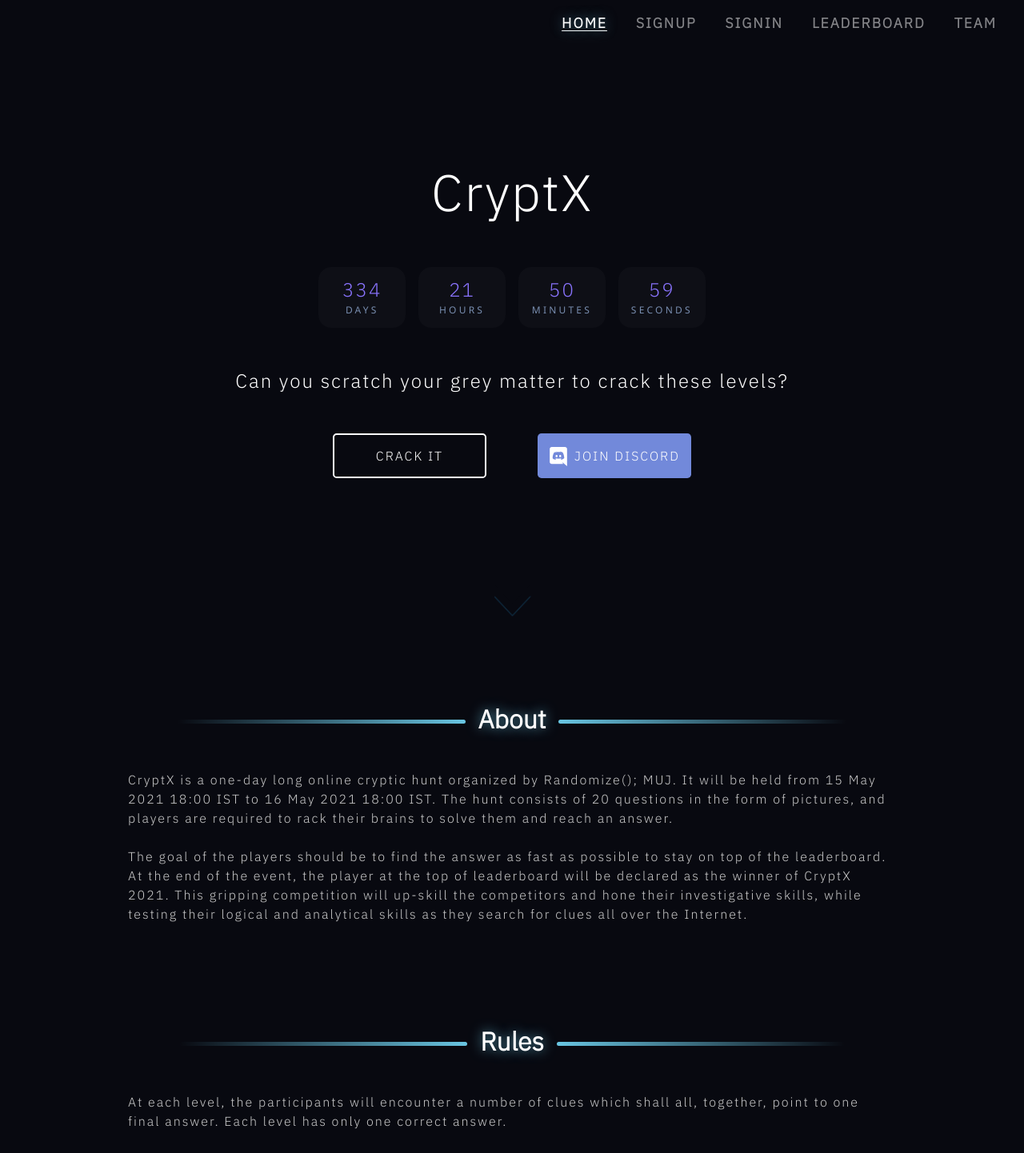
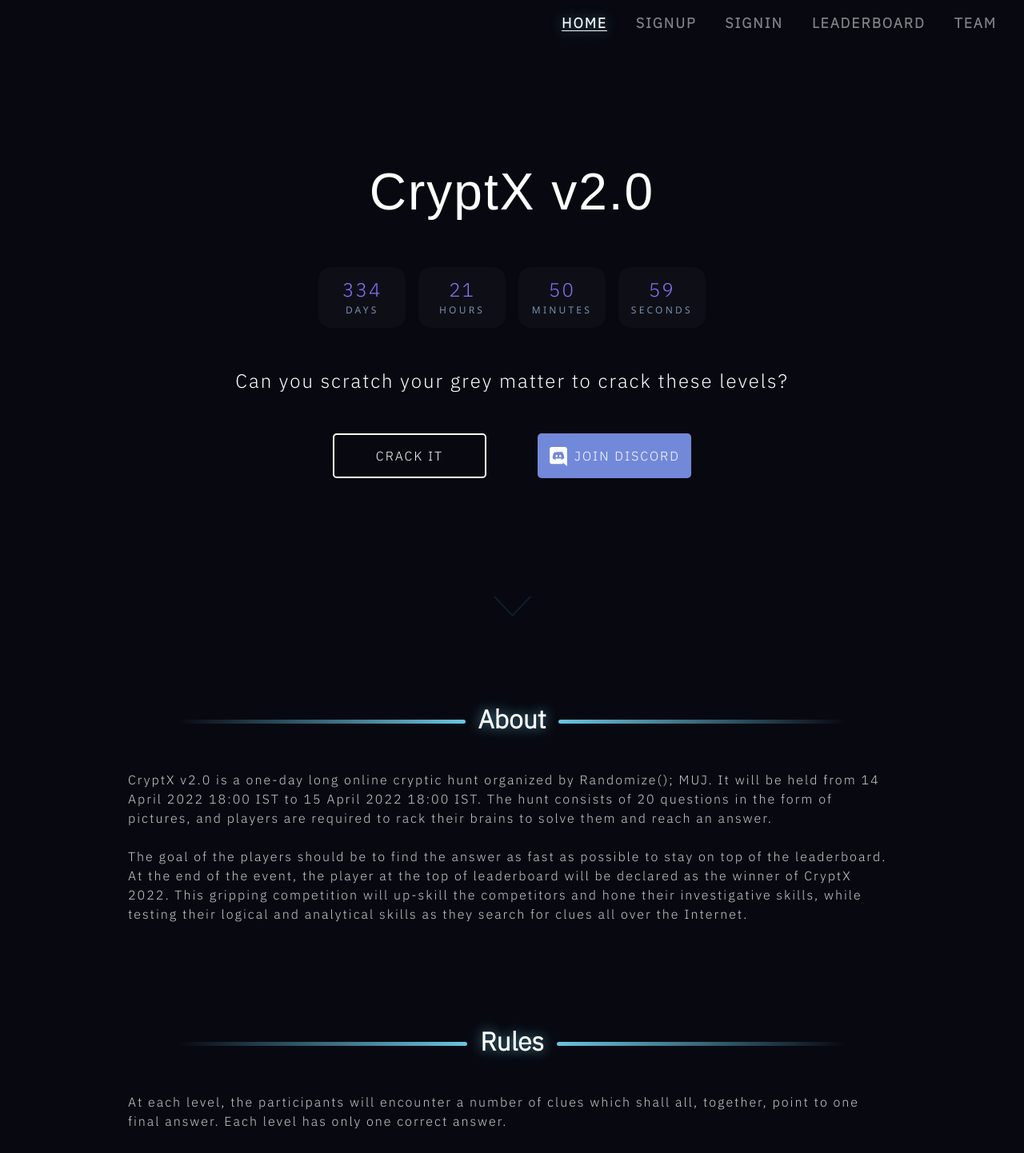
Before and after one commit to kg-kartik/CryptX, a React (Create React App) app in the folder client/: page / in a window 1280 px wide. Shown: the top 1442 px of the page at 80% size. Built offline with nearby package versions, Linux system fonts and the light colour scheme; no server answers.

Commit message:
Changed fonts and content

```diff
--- a/client/src/App.css
+++ b/client/src/App.css
@@ -1,5 +1,6 @@
 @import url("https://fonts.googleapis.com/css2?family=IBM+Plex+Sans:wght@300&display=swap");
 @import url("https://fonts.googleapis.com/css2?family=Noto+Sans&display=swap");
+@import url("https://fonts.googleapis.com/css2?family=Poppins:wght@100&family=Space+Grotesk&display=swap")
 
 /* Global Styles */
 :root {
@@ -68,6 +69,7 @@
 
 .x-large {
     font-size: 4rem;
+    font-family: 'Space Grotesk', sans-serif;
     padding-bottom: 2rem;
 }
 
--- a/client/src/components/Home.js
+++ b/client/src/components/Home.js
@@ -138,7 +138,7 @@
                 <Navbar />
                 <div className="dark-overlay">
                     <div className="landing-inner">
-                        <h1 className="x-large">CryptX</h1>
+                        <h1 className="x-large">CryptX v2.0</h1>
                         <CountdownContainer>
                             <Countdown />
                         </CountdownContainer>
@@ -172,16 +172,16 @@
                     <Heading className="landing">About</Heading>
                 </SectionHeadingContainer>
                 <Para>
-                    CryptX is a one-day long online cryptic hunt organized by
-                    Randomize(); MUJ. It will be held from 15 May 2021 18:00 IST
-                    to 16 May 2021 18:00 IST. The hunt consists of 20 questions
+                    CryptX v2.0 is a one-day long online cryptic hunt organized by
+                    Randomize(); MUJ. It will be held from 14 April 2022 18:00 IST
+                    to 15 April 2022 18:00 IST. The hunt consists of 20 questions
                     in the form of pictures, and players are required to rack
                     their brains to solve them and reach an answer. <br />{" "}
                     <br />
                     The goal of the players should be to find the answer as fast
                     as possible to stay on top of the leaderboard. At the end of
                     the event, the player at the top of leaderboard will be
-                    declared as the winner of CryptX 2021. This gripping
+                    declared as the winner of CryptX 2022. This gripping
                     competition will up-skill the competitors and hone their
                     investigative skills, while testing their logical and
                     analytical skills as they search for clues all over the
```
